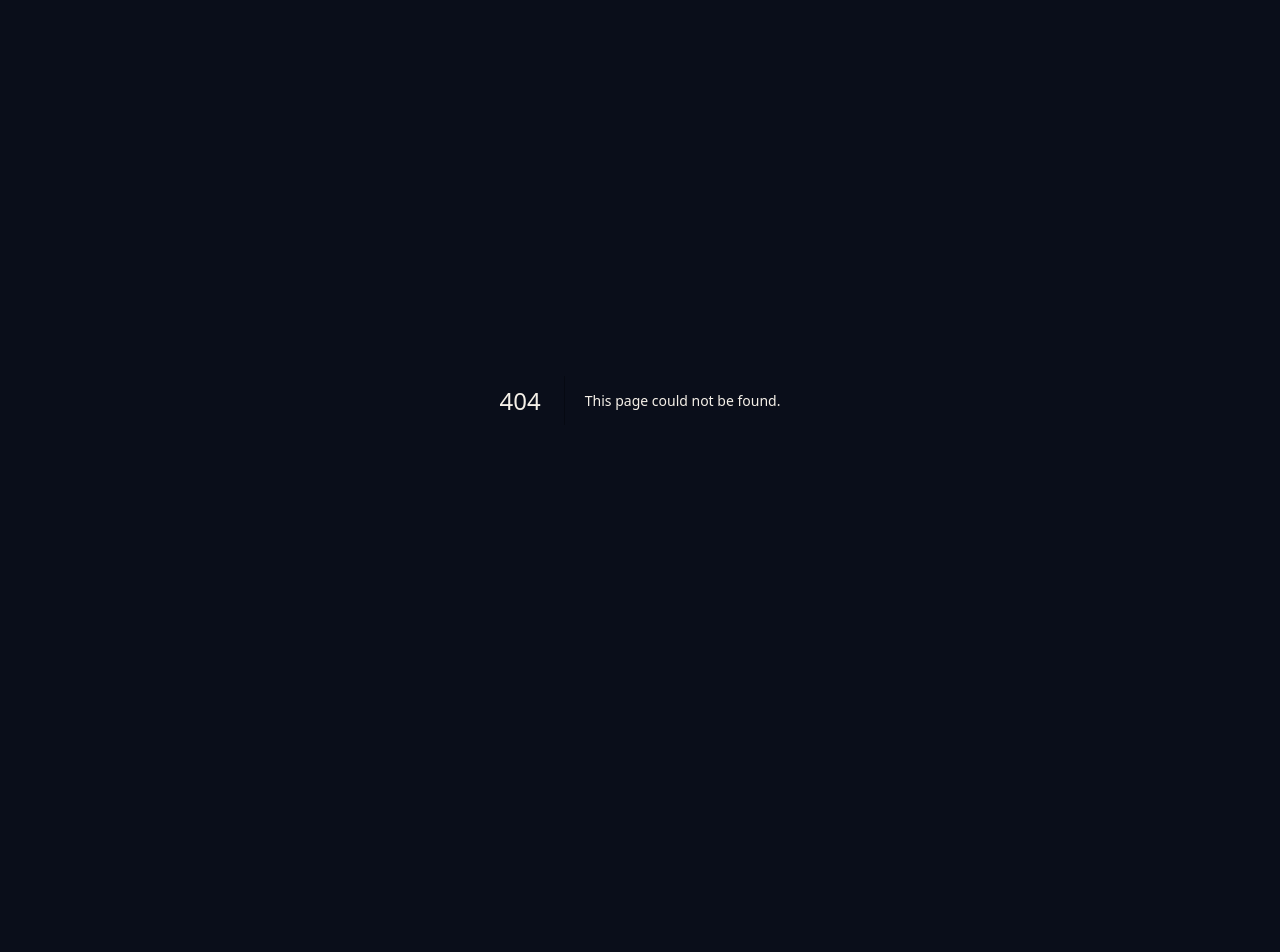
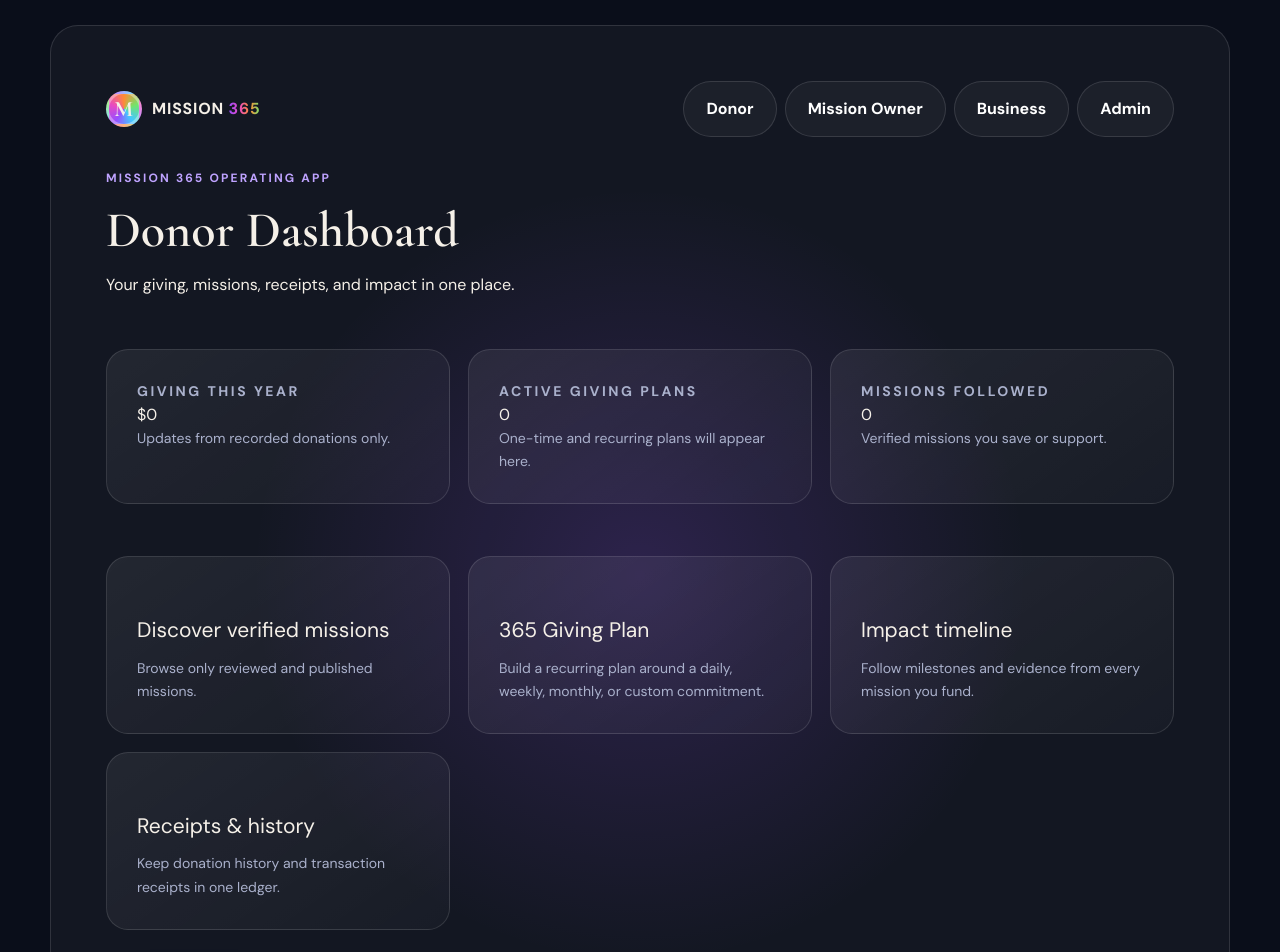
Before and after one commit to dolodorsey/mission-365, a Next.js app: page /app/donor in a window 1280 px wide. Before the commit this address had no page. Shown: the top 952 px of the page. Before the commit the page ends 800 px from the top, so only its background shows below. Built offline with nearby package versions, Linux system fonts and the light colour scheme.

Commit message:
add Mission 365 donor app

```diff
--- /dev/null
+++ b/src/app/app/donor/page.tsx
@@ -0,0 +1,14 @@
+import Link from 'next/link'
+import { MissionAppShell, MetricGrid, WorkGrid } from '../../../components/MissionAppShell'
+
+export const metadata={title:'Donor App | Mission 365'}
+export default function Donor(){return <MissionAppShell title="Donor Dashboard" subtitle="Your giving, missions, receipts, and impact in one place."><MetricGrid items={[
+  ['Giving this year','$0','Updates from recorded donations only.'],
+  ['Active giving plans','0','One-time and recurring plans will appear here.'],
+  ['Missions followed','0','Verified missions you save or support.'],
+]}/><div style={{marginTop:24}}><WorkGrid items={[
+  ['Discover verified missions','Browse only reviewed and published missions.'],
+  ['365 Giving Plan','Build a recurring plan around a daily, weekly, monthly, or custom commitment.'],
+  ['Impact timeline','Follow milestones and evidence from every mission you fund.'],
+  ['Receipts & history','Keep donation history and transaction receipts in one ledger.'],
+]}/></div><div className="hero-actions" style={{marginTop:24}}><Link className="button" href="/missions">Explore missions</Link></div></MissionAppShell>}
```
